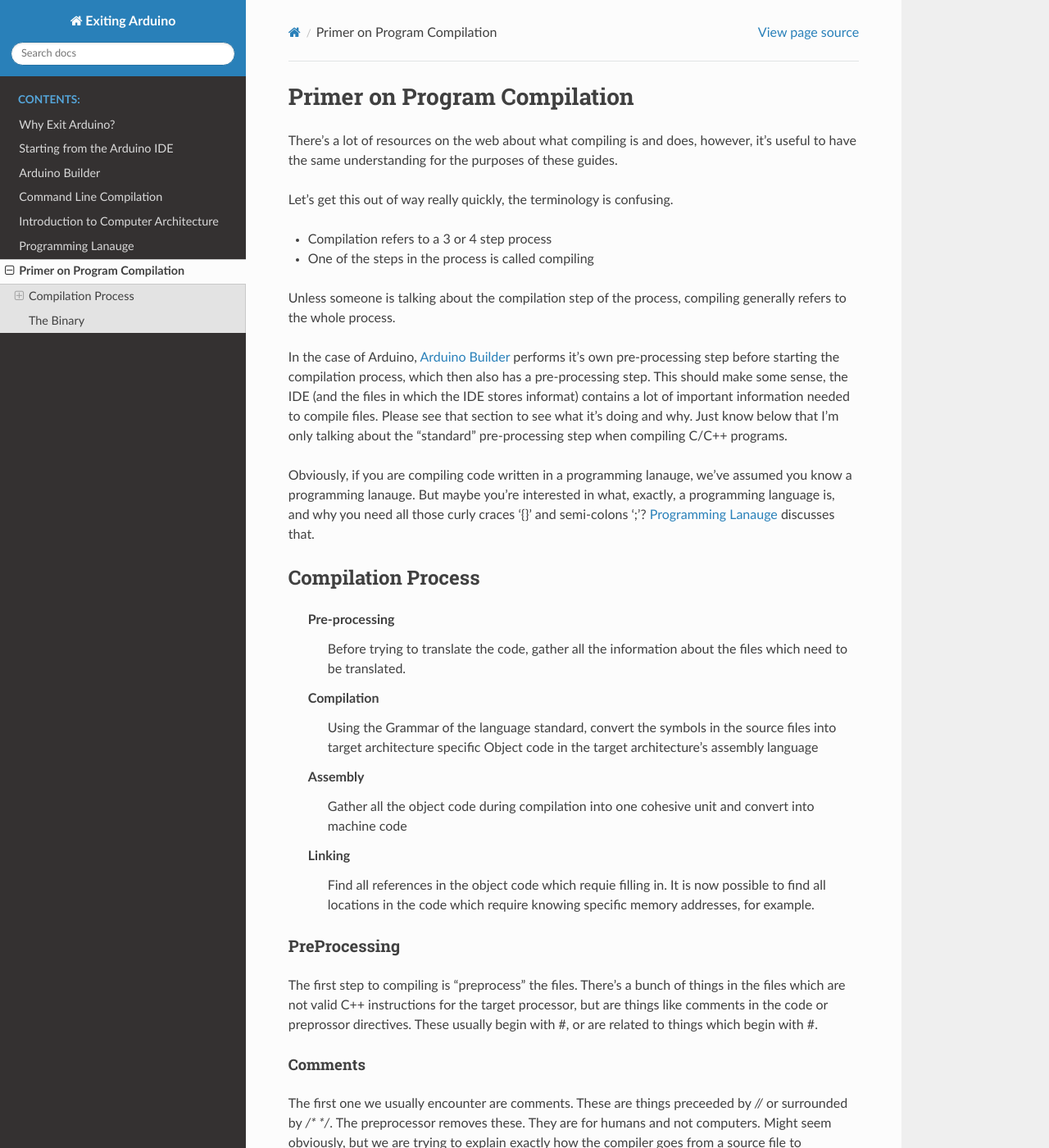
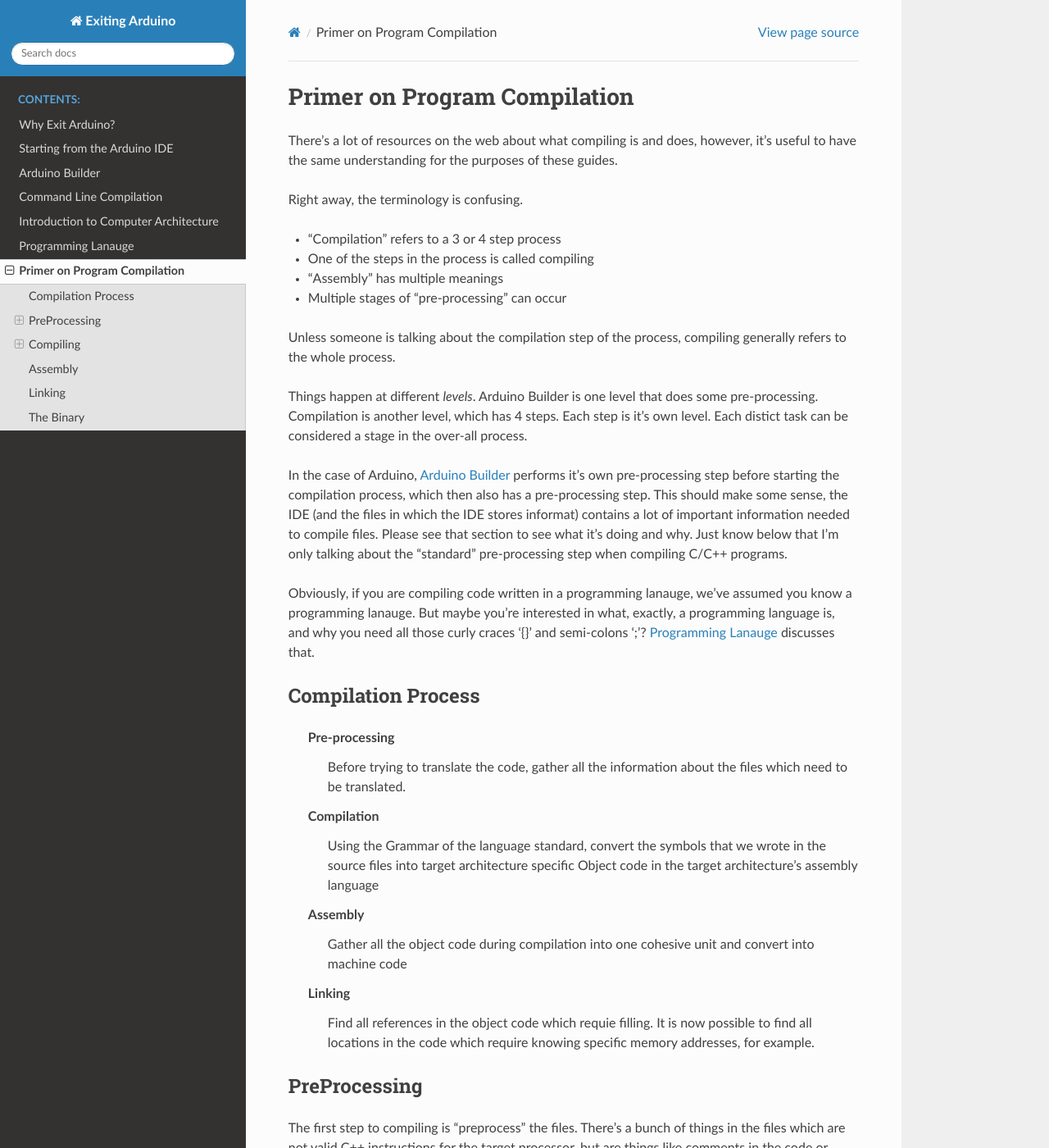
Before and after one commit to marcidy/exiting_arduino, a Sphinx documentation site: the page built from docs/source/compilation.rst, in a window 1280 px wide and 1400 px high. Shown: the whole window at 82% size. Built offline with Sphinx 7.4.7 and the Read the Docs theme 2.0.0, drawn with Linux system fonts in a browser that asks for light colours.

Commit message:
clarifying so bits of terminology

```diff
--- a/docs/source/compilation.rst
+++ b/docs/source/compilation.rst
@@ -5,12 +5,16 @@ Primer on Program Compilation
 =============================
 There's a lot of resources on the web about what compiling is and does, however, it's useful to have the same understanding for the purposes of these guides.
 
-Let's get this out of way really quickly, the terminology is confusing.
+Right away, the terminology is confusing.
 
-* Compilation refers to a 3 or 4 step process
+* "Compilation" refers to a 3 or 4 step process
 * One of the steps in the process is called compiling
+* "Assembly" has multiple meanings
+* Multiple stages of "pre-processing" can occur
 
 Unless someone is talking about the compilation step of the process, compiling generally refers to the whole process.
+
+Things happen at different *levels*.  Arduino Builder is one level that does some pre-processing.  Compilation is another level, which has 4 steps.  Each step is it's own level.  Each distict task can be considered a stage in the over-all process.
 
 In the case of Arduino, :ref:`arduino_builder` performs it's own pre-processing step before starting the compilation process, which then also has a pre-processing step.  This should make some sense, the IDE (and the files in which the IDE stores informat) contains a lot of important information needed to compile files.  Please see that section to see what it's doing and why.  Just know below that I'm only talking about the "standard" pre-processing step when compiling C/C++ programs.
 
@@ -21,23 +25,23 @@ Compilation Process
     Pre-processing
         Before trying to translate the code, gather all the information about the files which need to be translated.
     Compilation
-        Using the Grammar of the language standard, convert the symbols in the source files into target architecture specific Object code in the target architecture's assembly language
+        Using the Grammar of the language standard, convert the symbols that we wrote in the source files into target architecture specific Object code in the target architecture's assembly language
     Assembly
         Gather all the object code during compilation into one cohesive unit and convert into machine code
     Linking
-        Find all references in the object code which requie filling in.  It is now possible to find all locations in the code which require knowing specific memory addresses, for example.
+        Find all references in the object code which requie filling.  It is now possible to find all locations in the code which require knowing specific memory addresses, for example.
 
 PreProcessing
--------------
+=============
 
 The first step to compiling is "preprocess" the files.  There's a bunch of things in the files which are not valid C++ instructions for the target processor, but are things like comments in the code or preprossor directives.  These usually begin with #, or are related to things which begin with #.
 
 Comments
-________
+--------
 The first one we usually encounter are comments.  These are things preceeded by `//` or surrounded by `/* */`.  The preprocessor removes these.  They are for humans and not computers.  Might seem obviously, but we are trying to explain exactly how the compiler goes from a source file to architecture dependent binary, so let's note the obvious as well.
 
 Includes
-________
+--------
 The first preprocessor directive we usually encounter is  an `#include` statement.  These tell the preprocessor that there are files it needs to fully compile the program.  These files can include function definitions, variables, or anything else that the code in *this* file might need and aren't defined in *this* file.  So the preprocessor is building a list of all the files it expects to have in order to compile.
 
 But how does it know where these files are located?  The `#include` directives don't give the full path to every file.  When compiling a program, you have to tell the compiler which directories to look for files.  This is done using the `-I` options.  It's important to understand it's not sufficient to just `#include` other files, you also have to tell the compiler which directories your includes are in.
@@ -47,11 +51,11 @@ Remember that the compiler is effective constructing a single file which represe
 Maybe you haven't used includes, or maybe think there is some magic between the correspondnace between ".h" files and ".cpp".  Not so.  You can consider a the preprocessor is just blindly copying and pasting the contents of a file mentioned as in an `#include` statement right where the `#include` statement is.  It can be slightly smarter than that, but not by much.  Read on.
 
 Defines
-_______
+-------
 A third preprocessing directive is a `#define` statement.  While these can look like variables, but are not.  The preprocessor just does a a simple find/replace.  This is why when you do something like `#define NUM 30` you don't need to set the type of NUM to an int.  However, wherever you use NUM, it had better accept an int.  It's similar to doing a find/replace all insteances of NUM with 30 before compiling.
 
 Conditionals
-____________
+------------
 With `#define` comes conditional statements like `#ifdef`, `#ifndef` and `#endif`.  These mean "if defined", "if not defined", and "end the if statement".  And these are all directives to the preprocessor, not statements in the compiled code.  They tell the preprocessor to include or exclude the lines in the file from the compilation.  If a condition is not met, then the code is not used.
 
 .. code:: C++
@@ -82,11 +86,11 @@ The more directives you come across, you should learn about them.  `There's good
 The preprocessor collects information about all the source code needed to compile the program, including those from other libraries.  It can find problems like missing deifntions, which seems like a pain but it's really just finding mistakes well before they end up as bugs in the code.  That's why it's there.  There's a lot more than can be done in a preprocessor, but this is enough for the sake of this guide.
 
 Final note on preprocessor directives
-_____________________________________
+-------------------------------------
 While they seem complicated, they trigger some very straight forward behavior.  Copy/paste the contents of a file, or find and replace a value in a file.  Nothing fancy at all yet.  No magic.  You could do this by hand in a text editor.
 
 Compiling
----------
+=========
 Once finished preprocessing the actual compilation step occurs.
 
 The process to compile source code is well described `here <http://www.cplusplus.com/articles/yAqpX9L8/>`_, which covers why header files, and specifically declarations, prototypes, and definitions are important.  We'll touch on some of it.
@@ -96,7 +100,7 @@ Compilation transforms the human-readable, but syntactically valid  source code
 This step requires information about the target architecture, as the assembly is related to what instructions can be understood by the processor that will run the code.
 
 Architecture
-____________
+------------
 Architecture in this sense refers to what instructions a processor can run, and the format of the instructions.  It's another language in the sense that there is a correct syntaxt to use.  It's architecture specific in that processors only understand certain instructions.  You'll see the abbreviation ISA which stands for Instruction Set Architecture.
 
 For most microcontrollers, the companies that create them release instruction set documentation.  For example, here's the `AVR ATMega328P ISA <http://ww1.microchip.com/downloads/en/devicedoc/atmel-0856-avr-instruction-set-manual.pdf>`_.
@@ -104,11 +108,11 @@ For most microcontrollers, the companies that create them release instruction se
 It's a great read, but check out :ref:`architecture_introduction` for a basic example of what processor architecture is.
 
 Binary
-______
+------
 Binary has a number of meanings.  In the context of compilation, it's the final result.  This result is a list of instructions which are formatted for the target architecture.  To get an idea of what that means, head over to :ref:`architecture_introduction`.  The final result of compilation gets stored in a file, and uploaded to the target microprocessor in some fasion.  Binary also means this file (as in "the binary").  Binary can also refer to the format of the instructions in the ISA.  Again, head over to :ref:`architecture_introduction` to get a better idea.
 
 Source
-______
+------
 Well, we have to start somewhere, so we start at the source.  The beginning of compilation, after preprocessing, is all the valid syntax in the files you wrote, plus whatever libraries you included.  It's really a big mess.  How does the compilier know where to start?   Well, that's part of the specification of C++.
 
 The compilation process is multi-step, but *single-pass*.  Single pass means it can't really go looking around for stuff.  It doesn't necessarily need to fully understand what a function does, but it does need to be aware of all functions and variables before they are used in other functions or variables.  This presents a sort-of chicken and egg issue, but is resolved by declaring everything before you use it.  This can be in header files, which is why they are at the top of source files as `#includes`, or just separate lines like declaring a variable's type before using it.
@@ -126,7 +130,7 @@ Note this is not where the program starts executing.  That is determiend by the
 .. _maincpp:
 
 Main
-____
+----
 Every C++ program must have a main function, and only one main function.  You must have noted that arduino doesn't use main, they use loop and setup.  That's because arduino's main program is located somewhere else entirely.  What's that look like you say?  Funny you should ask.  For arduino 1.8.10, it's located in `/home/marcidy/arduino-1.8.10/hardware/arduino/avr/cores/arduino/main.cpp`
 
 .. literalinclude:: main.cpp
@@ -143,7 +147,7 @@ It also displays some more features of writing C++, namely the `__attribute__` s
 The `main()` function tells the compilier which instruction is first.  Once that's known, the rest follow in the order of execution.  If you read though :ref:`architecture_introduction` or are already familiar with the concept of "the start of program memeory", then you'll understand that the first instruction in `main()` is loaded into the first register of program memory.  That's how the processor knows to start running your program.
 
 Object Code
-___________
+-----------
 
 Each .cpp file is visited by the compiler which tranlates it to object code that's specific to that .cpp file.  The output of this step are files of the same name, but with a `".o"` extension, called an object file.  Soobject code is the compiled version of a single file.  Object code is ready to be linked together in the next step of the compilation process.
 
@@ -152,11 +156,11 @@ Object code is part of the completed compilation processs, but may contain place
 Object code is partially completed assembly code.  It requires linking to fill in any missing references.
 
 Assembly
---------
+========
 The assembly step of compilation is more like a verb, in the sense of 'putting together'.  It operates on the object code above, and converts the object code is to machine readble binary for the target architecture.  It takes all the pieces in separate files and creates a single file for the binary.
 
 Linking
--------
+=======
 Since the compiler handled each file separately, it didn't know exactly where all the functions and variables were actually defined in the final program.  It just used place-holders if they weren't in the immeidate file being compiled.  The Assembler aggregated all the object code, but it didn't actually fill in any memory addresses yet.  That's the linker's job.
 
 When you define a function, compile it, and assemble it, it's somewhere in a binary file.  Assuming you compiled it correctly, you can find the address of the first instruction in that function, just like any other address in memory.
```
